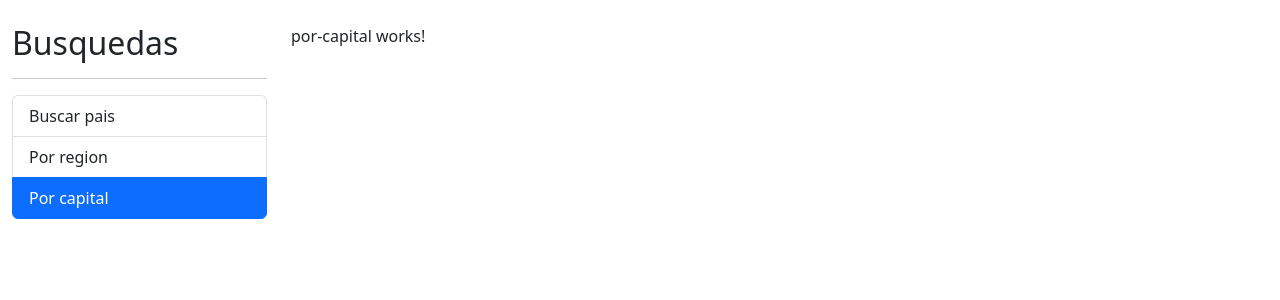
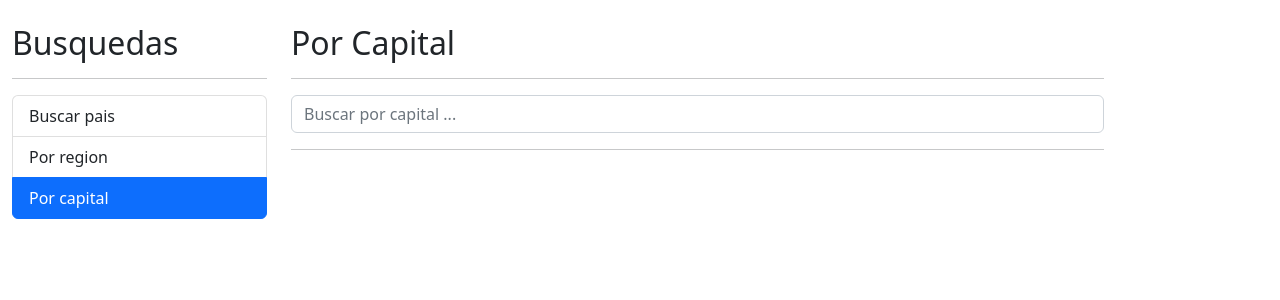
Before and after one commit to betterjacfalcon/PaisesApp, an Angular app: page /capital in a window 1280 px wide. Shown: the top 300 px of the page. Built offline with nearby package versions, Linux system fonts and the light colour scheme.

Commit message:
Se prgramo el componente de input, se programo la busqueda por Capital

```diff
--- a/src/app/pais/components/pais-input/pais-input.component.html
+++ b/src/app/pais/components/pais-input/pais-input.component.html
@@ -4,5 +4,5 @@
         class ="form-control"
         [(ngModel)] = "termino"
         (input) = "teclaPresionada()"
-        placeholder="Buscar Pais ..."/>
+        [placeholder]=placeholder/>
 </form>
--- a/src/app/pais/components/pais-input/pais-input.component.ts
+++ b/src/app/pais/components/pais-input/pais-input.component.ts
@@ -1,4 +1,4 @@
-import { Component, EventEmitter, Output, OnInit } from '@angular/core';
+import { Component, EventEmitter, Output, OnInit, Input } from '@angular/core';
 import { Subject } from 'rxjs';
 import { debounceTime } from 'rxjs/operators';
 
@@ -13,6 +13,8 @@
 
    //el evento se activa cuando se deja de escribir
    @Output() onDebounce: EventEmitter<string> = new EventEmitter();
+
+   @Input() placeholder:string = '';
 
    debouncer: Subject<string> = new Subject();
 
--- a/src/app/pais/components/pais-tabla/pais-tabla.component.html
+++ b/src/app/pais/components/pais-tabla/pais-tabla.component.html
@@ -3,7 +3,8 @@
         <tr>
             <th>#</th>
             <th>Bandera</th>
-            <th>Nombre</th>
+            <th>Capital </th>
+            <th>Pais</th>
             <th>Poblacion</th>
             <th></th>
         </tr>
@@ -14,6 +15,7 @@
             <td>
                 <img class="small-flag" [src]="pais.flags.png">
             </td>
+            <td>{{pais.capital}}</td>
             <td>{{pais.name.common}}</td>
             <td>{{pais.population | number}}</td>
             <td>
--- a/src/app/pais/pages/por-capital/por-capital.component.html
+++ b/src/app/pais/pages/por-capital/por-capital.component.html
@@ -1 +1,21 @@
-<p>por-capital works!</p>
+<h2>Por Capital</h2>
+<hr>
+<div class="row">
+    <div class="col">
+        <app-pais-input
+        (onEnter)="buscar($event)"
+        (onDebounce)="sugerencia($event)"
+        placeholder = "Buscar por capital ..."></app-pais-input>
+    </div>
+</div>
+<hr>
+<div *ngIf="hayError"
+    class="alert alert-danger">
+    No se encontro nada con el termino {{termino}}
+</div>
+<div *ngIf="paises.length > 0"
+    class="row">
+    <div class="col">
+        <app-pais-tabla [paises]="paises"></app-pais-tabla>
+    </div>
+</div>
--- a/src/app/pais/pages/por-capital/por-capital.component.ts
+++ b/src/app/pais/pages/por-capital/por-capital.component.ts
@@ -1,15 +1,38 @@
-import { Component, OnInit } from '@angular/core';
+import { Component } from '@angular/core';
+import { Country } from '../../interfaces/pais.interface';
+import { PaisService } from '../../services/pais.service';
 
 @Component({
   selector: 'app-por-capital',
   templateUrl: './por-capital.component.html',
   styleUrls: ['./por-capital.component.css']
 })
-export class PorCapitalComponent implements OnInit {
+export class PorCapitalComponent {
 
-  constructor() { }
+  termino:string = '';
+  hayError:boolean = false;
+  paises: Country[] = [];
 
-  ngOnInit(): void {
+  //Injection del Servicios Pais => private paisService: PaisService
+  constructor(private paisService: PaisService) { }
+  buscar(termino:string){
+    this.hayError = false;
+    this.termino = termino;
+
+    //Para que un Observable se active se requiere un subscribe
+    this.paisService.buscarCapital(this.termino)
+    .subscribe( paises => {
+      console.log(paises);
+      this.paises = paises;
+    }, (err) =>{
+      this.hayError = true;
+      this.paises = [];
+    })
+  }
+
+  sugerencia(termino:string){
+    this.hayError = false;
+    //TODO: crear sugerencias
   }
 
 }
--- a/src/app/pais/pages/por-pais/por-pais.component.html
+++ b/src/app/pais/pages/por-pais/por-pais.component.html
@@ -4,7 +4,8 @@
     <div class="col">
         <app-pais-input
         (onEnter)="buscar($event)"
-        (onDebounce)="sugerencia($event)"></app-pais-input>
+        (onDebounce)="sugerencia($event)"
+        placeholder = "Buscar por pais ..."></app-pais-input>
     </div>
 </div>
 <hr>
--- a/src/app/pais/services/pais.service.ts
+++ b/src/app/pais/services/pais.service.ts
@@ -17,4 +17,10 @@
       const url = `${this.apiURL}/name/${ termino}`;
       return this.http.get<Country[]>(url);
   }
+
+  buscarCapital( termino: string):Observable<Country[]> {
+
+    const url = `${this.apiURL}/capital/${ termino}`;
+    return this.http.get<Country[]>(url);
 }
+}
```
